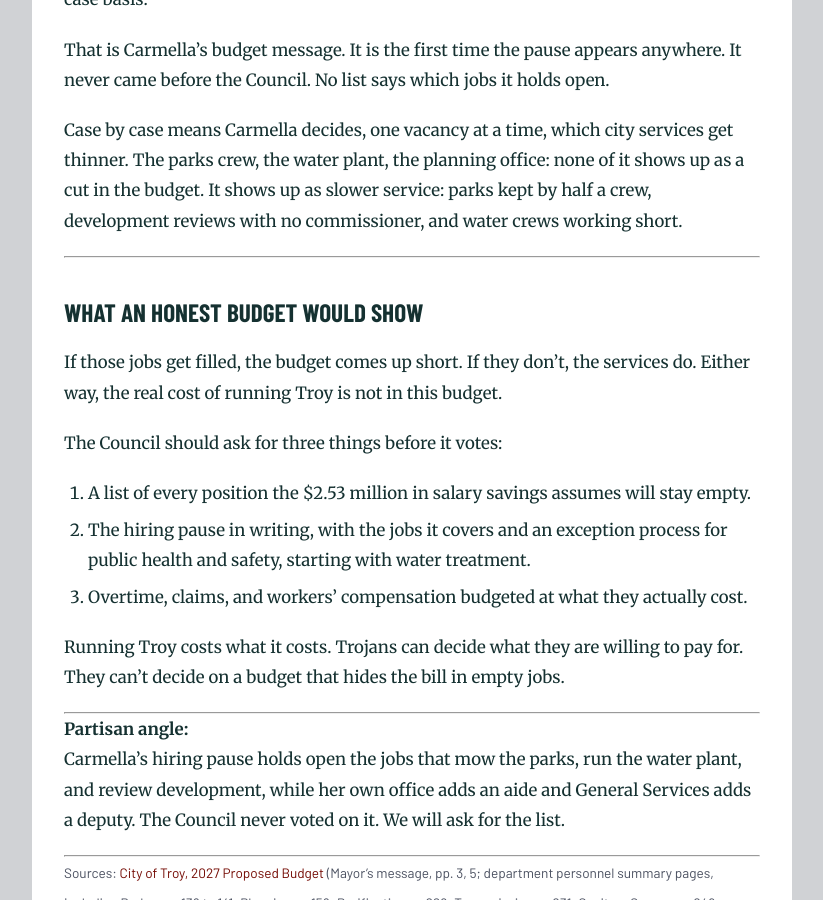
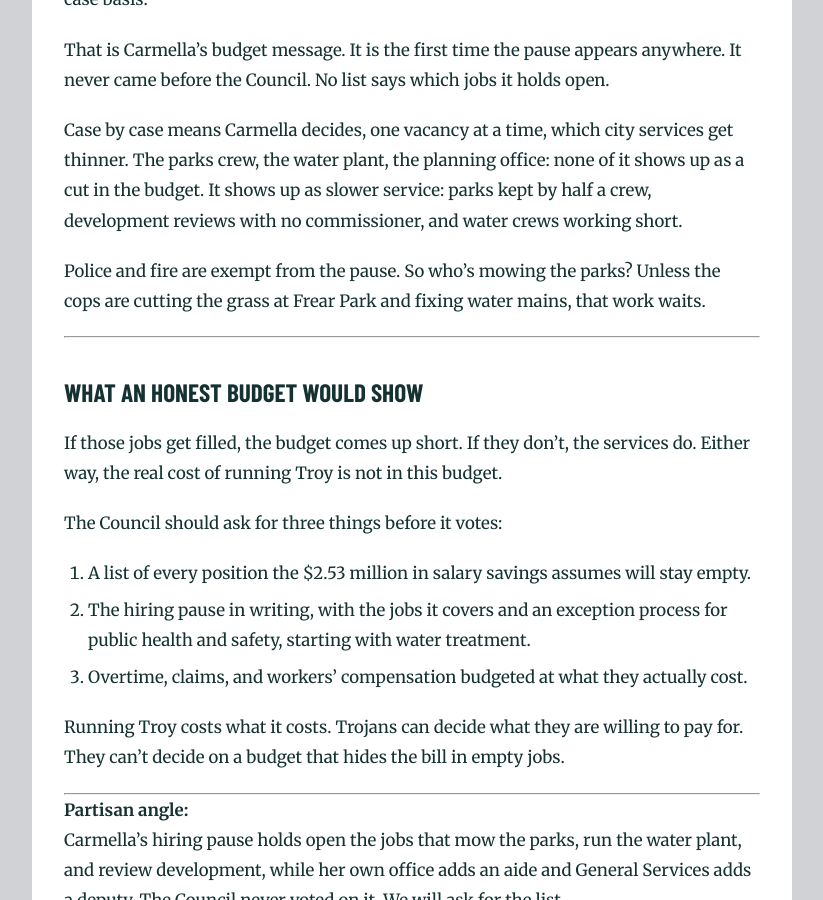
Before and after one commit to MdevitSEC/the-mantello-record, a Jekyll site: the page built from _posts/2026-10-12-budget-counts-on-jobs-nobody-will-fill.md, in a window 1280 px wide and 900 px high, scrolled down 3025 px. Shown: the whole window, without its empty margins (228-1051 px from the left). Built offline with Jekyll 4.4.1, drawn with Linux system fonts in a browser that asks for light colours; some web fonts are replaced.

Commit message:
Add hiring pause line on who covers parks and water work
Co-Authored-By: Claude Opus 5.5 <noreply@anthropic.com>

```diff
--- a/_posts/2026-10-12-budget-counts-on-jobs-nobody-will-fill.md
+++ b/_posts/2026-10-12-budget-counts-on-jobs-nobody-will-fill.md
@@ -78,6 +78,8 @@ That is Carmella's budget message. It is the first time the pause appears anywhe
 
 Case by case means Carmella decides, one vacancy at a time, which city services get thinner. The parks crew, the water plant, the planning office: none of it shows up as a cut in the budget. It shows up as slower service: parks kept by half a crew, development reviews with no commissioner, and water crews working short.
 
+Police and fire are exempt from the pause. So who's mowing the parks? Unless the cops are cutting the grass at Frear Park and fixing water mains, that work waits.
+
 ---
 
 ## What an Honest Budget Would Show
```
